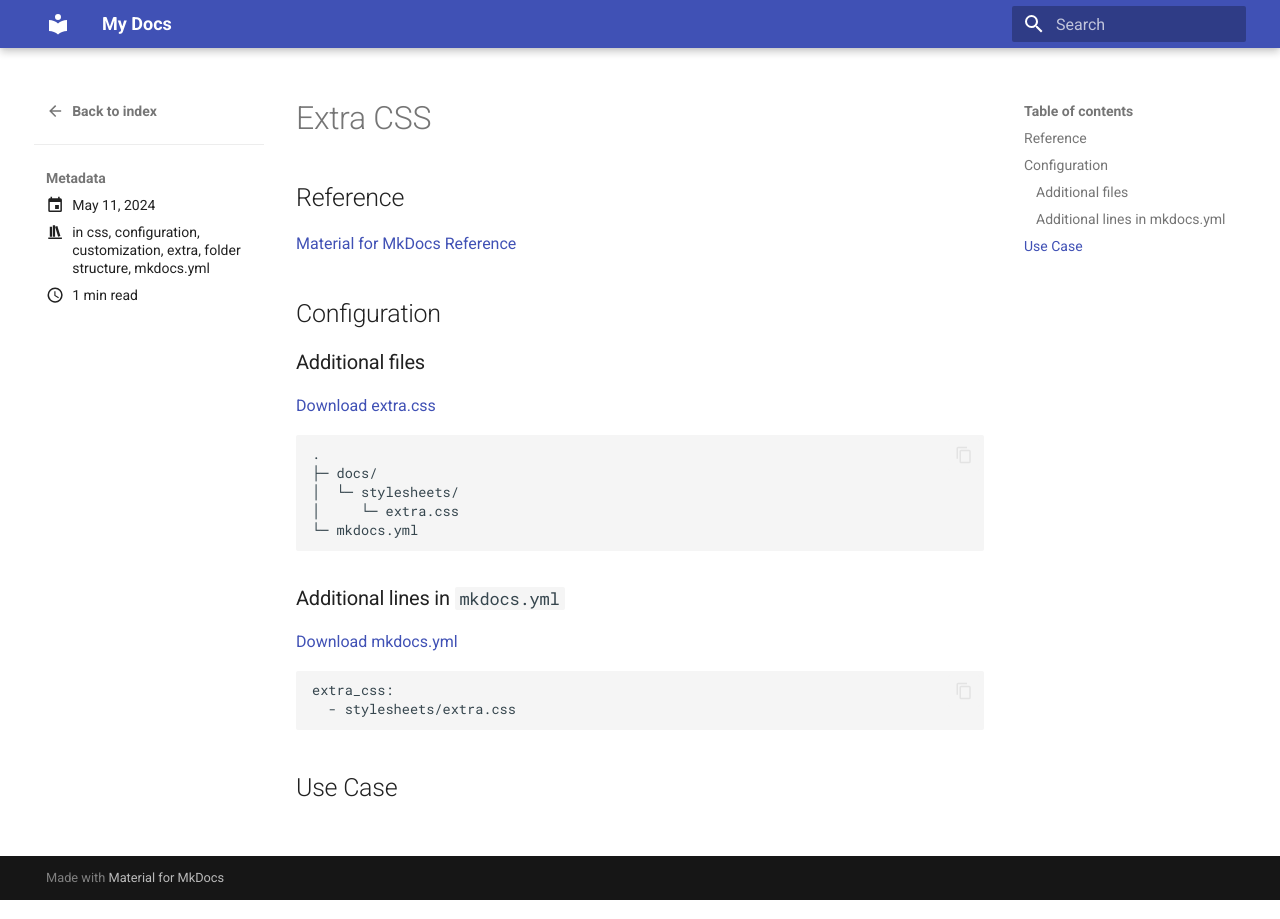
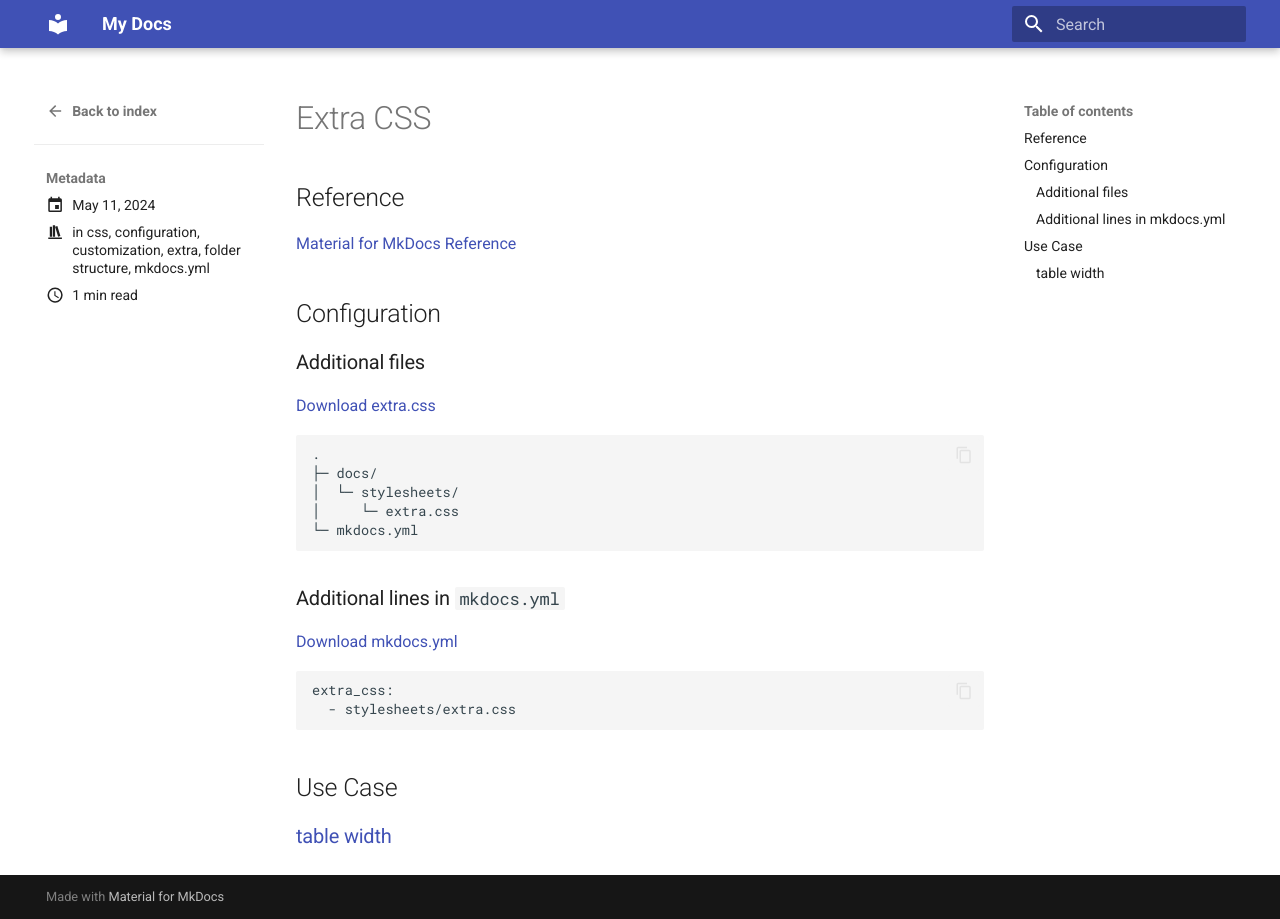
Before and after one commit to luomein/static_website_build_log, an MkDocs documentation site: the page built from docs/blog/posts/extra_css.md, in a window 1280 px wide. Built offline with MkDocs 1.6.1 and Material for MkDocs 9.7.7, drawn with Linux system fonts in a browser that asks for light colours.

Commit message:
20240513

````diff
--- a/docs/blog/posts/extra_css.md
+++ b/docs/blog/posts/extra_css.md
@@ -43,3 +43,5 @@ extra_css:
 ```
 
 ## Use Case
+
+### [table width](https://luomein.github.io/static_website_build_log/blog/2024/05/13/table-markdown/#table-width)
````
